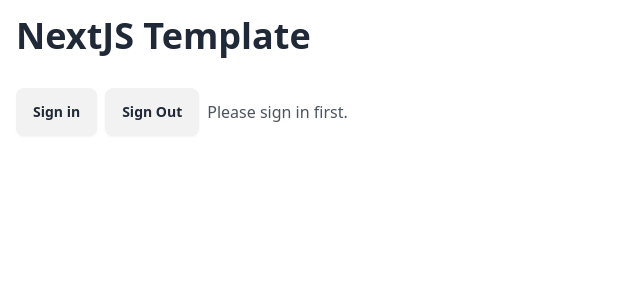
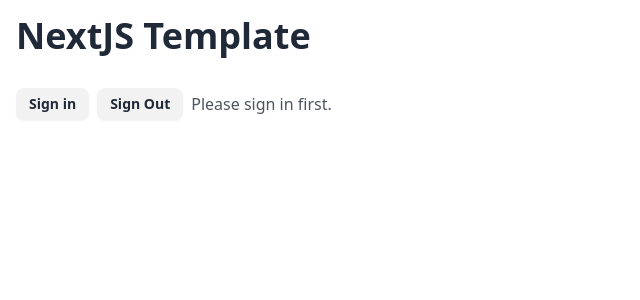
Before and after one commit to m0o0scar/nextjs-app-template, a Next.js app: page / in a window 1280 px wide. Shown: the top 300 px of the page, without its empty margins (0-640 px from the left). Built offline with nearby package versions, Linux system fonts and the light colour scheme; no server answers.

Commit message:
chore: sign in/out button style

```diff
--- a/src/components/auth/SignInOut.tsx
+++ b/src/components/auth/SignInOut.tsx
@@ -9,7 +9,7 @@
         await signIn();
       }}
     >
-      <button className="btn" type="submit">
+      <button className="btn btn-sm" type="submit">
         Sign in
       </button>
     </form>
@@ -24,7 +24,7 @@
         await signOut();
       }}
     >
-      <button className="btn" type="submit">
+      <button className="btn btn-sm" type="submit">
         Sign Out
       </button>
     </form>
```
